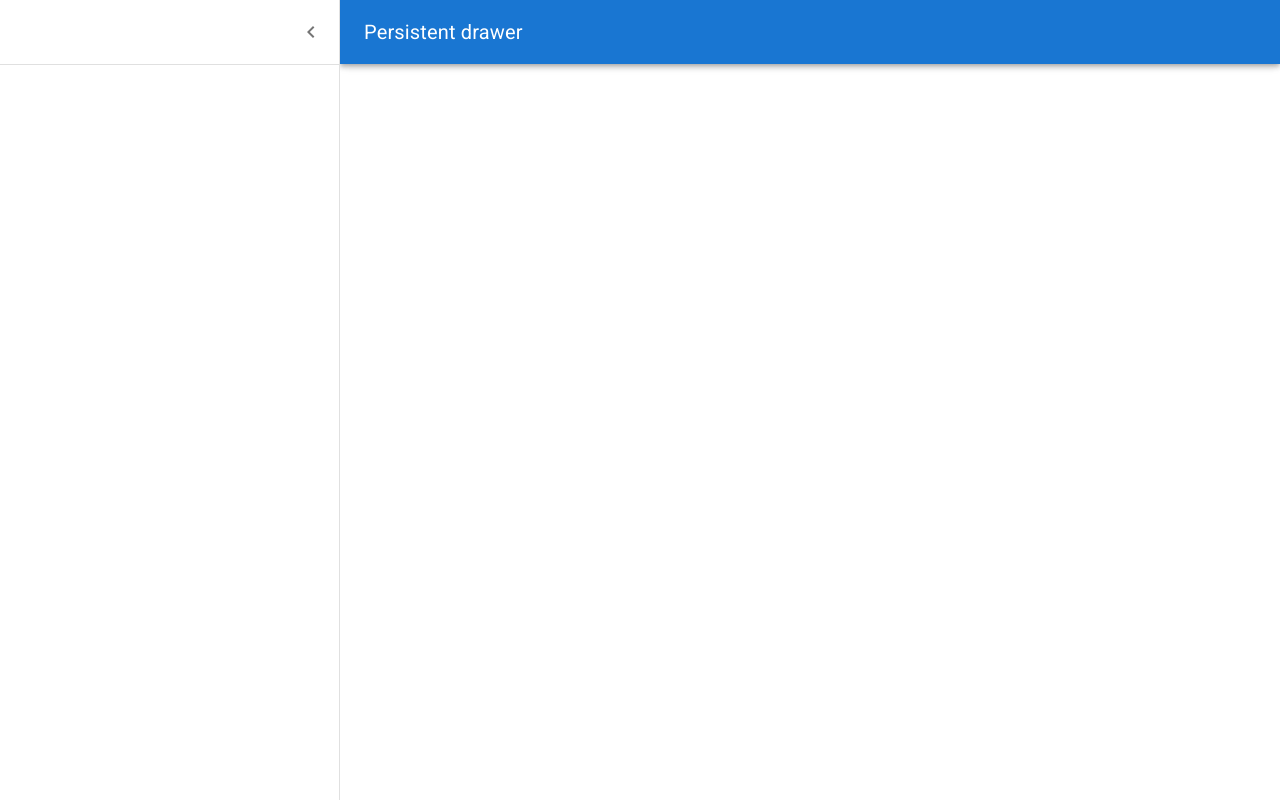
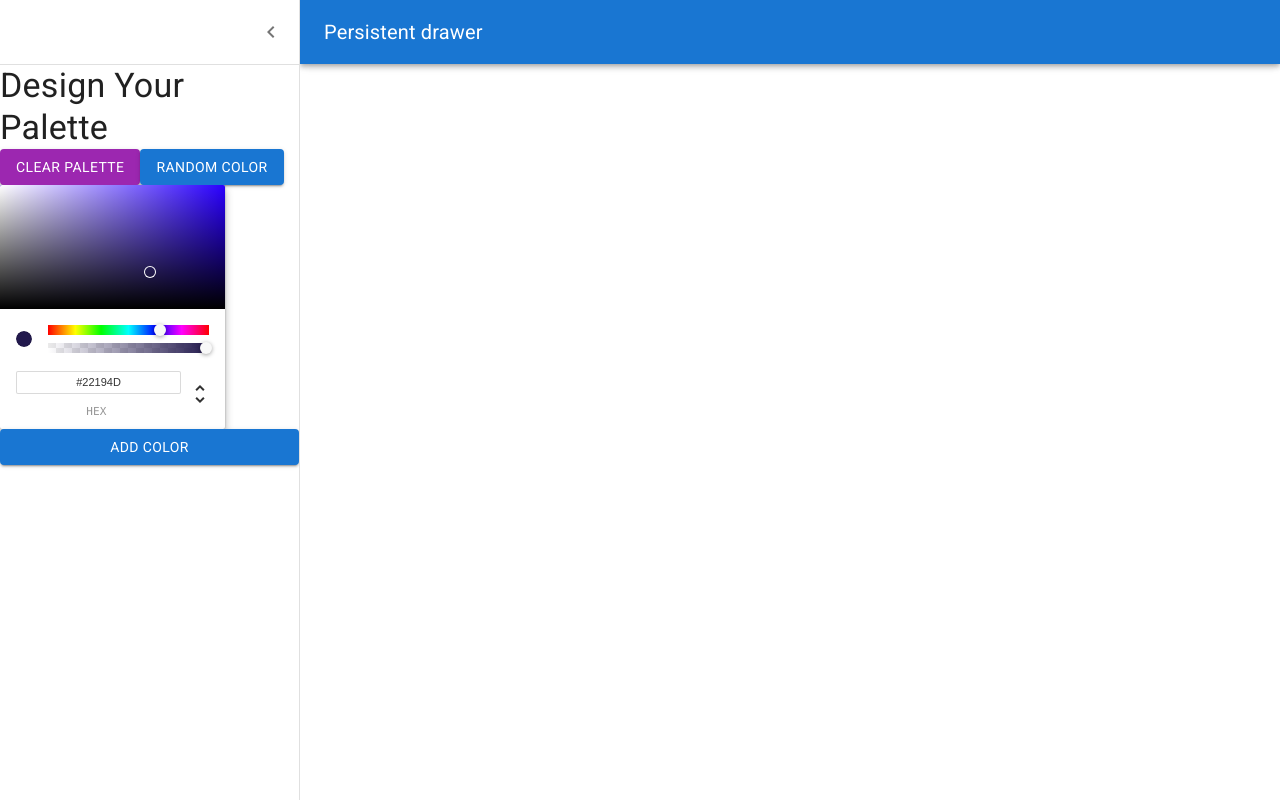
Before and after one commit to jxh053188/react-color-app, a React (Create React App) app: page /palette/new in a window 1280 px wide. Both pictures are taken after a click on the button "open drawer". Built offline with nearby package versions, Linux system fonts and the light colour scheme.

Commit message:
Add color picker and buttons to drawer

```diff
--- a/package.json
+++ b/package.json
@@ -14,6 +14,7 @@
     "chroma-js": "^2.1.2",
     "rc-slider": "^9.7.2",
     "react": "^17.0.2",
+    "react-color": "^2.19.3",
     "react-copy-to-clipboard": "^5.0.4",
     "react-dom": "^17.0.2",
     "react-router-dom": "^5.3.0",
--- a/src/Components/NewPaletteForm.js
+++ b/src/Components/NewPaletteForm.js
@@ -12,8 +12,10 @@
 import MenuIcon from "@mui/icons-material/Menu";
 import ChevronLeftIcon from "@mui/icons-material/ChevronLeft";
 import ChevronRightIcon from "@mui/icons-material/ChevronRight";
+import { ChromePicker } from "react-color";
+import Button from "@mui/material/Button";
 
-const drawerWidth = 340;
+const drawerWidth = 300;
 
 const Main = styled("main", { shouldForwardProp: (prop) => prop !== "open" })(
   ({ theme, open }) => ({
@@ -114,6 +116,15 @@
           </IconButton>
         </DrawerHeader>
         <Divider />
+        <Typography variant="h4">Design Your Palette</Typography>
+        <div>
+          <Button variant="contained" color="secondary">
+            Clear Palette
+          </Button>
+          <Button variant="contained">Random color</Button>
+        </div>
+        <ChromePicker />
+        <Button variant="contained">Add color</Button>
       </Drawer>
       <Main open={open}>
         <DrawerHeader />
```
Also changed, not shown: 1 other file (tests, documents, lock files or other folders).
